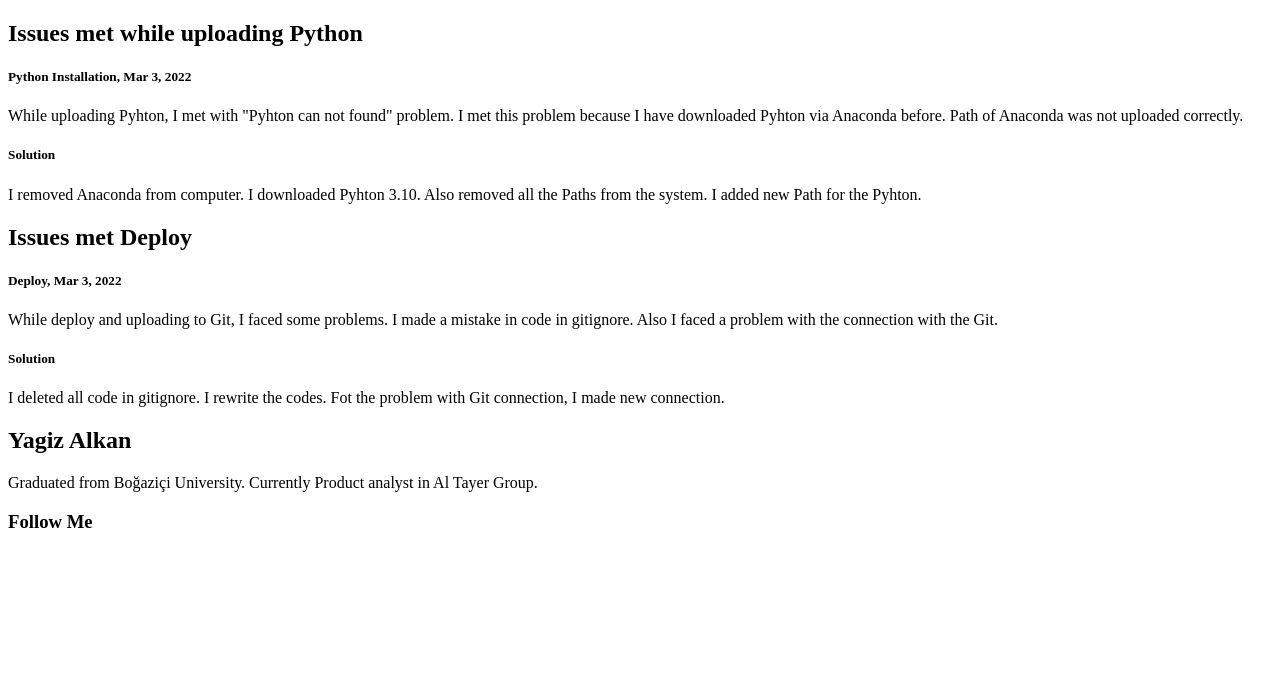
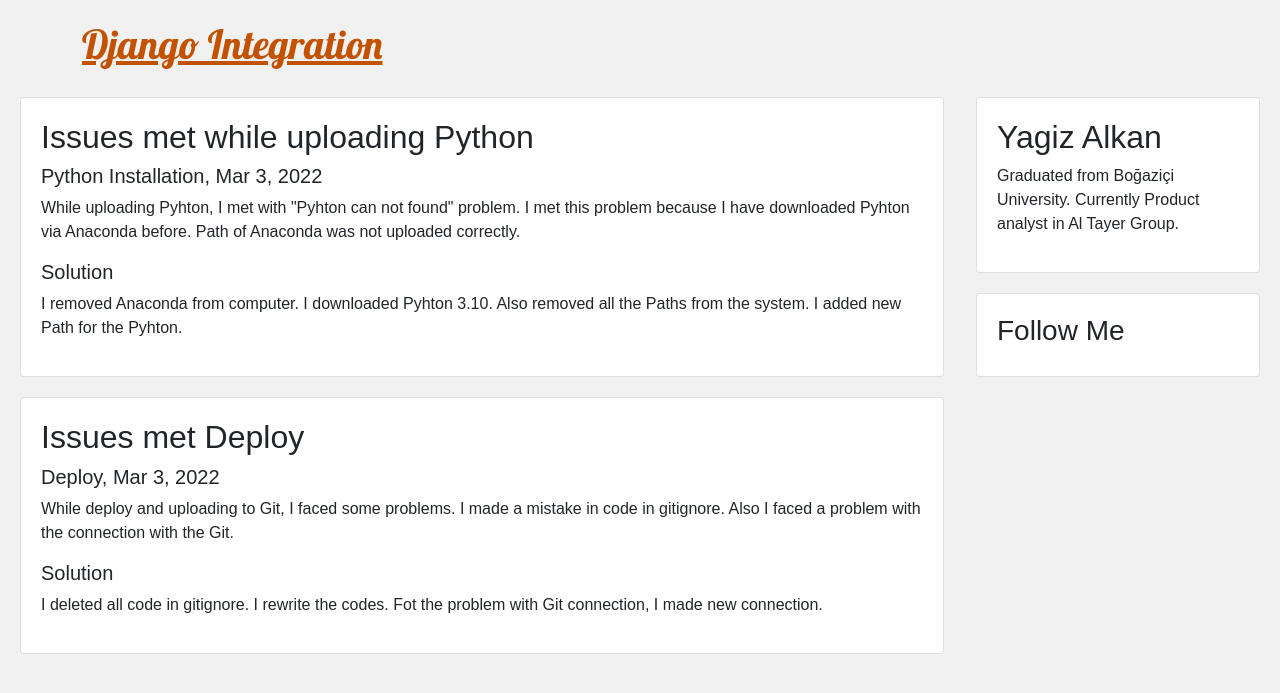
Before and after one commit to YagizAlkan01/SWE573, a Django app: page / in a window 1280 px wide. Shown: the top 693 px of the page. Run offline with Django 3.2, Linux system fonts and the light colour scheme.

Commit message:
Modified HTML and CSS.

```diff
--- /dev/null
+++ b/blog/static/css/blog.css
@@ -0,0 +1,69 @@
+h1 a, h2 a {
+    color: #C25100;
+    font-family: 'Lobster';
+}
+
+body {
+  font-family: Arial;
+  padding: 20px;
+  background: #f1f1f1;
+}
+
+/* Header/Blog Title */
+.header {
+  padding: 30px;
+  font-size: 40px;
+  text-align: center;
+  background: white;
+}
+
+/* Create two unequal columns that floats next to each other */
+/* Left column */
+.leftcolumn {
+  float: left;
+  width: 75%;
+}
+
+/* Right column */
+.rightcolumn {
+  float: left;
+  width: 25%;
+  padding-left: 20px;
+}
+
+/* Fake image */
+.fakeimg {
+  background-color: #aaa;
+  width: 100%;
+  padding: 20px;
+}
+
+/* Add a card effect for articles */
+.card {
+  background-color: white;
+  padding: 20px;
+  margin-top: 20px;
+}
+
+/* Clear floats after the columns */
+.row:after {
+  content: "";
+  display: table;
+  clear: both;
+}
+
+/* Footer */
+.footer {
+  padding: 20px;
+  text-align: center;
+  background: #ddd;
+  margin-top: 20px;
+}
+
+/* Responsive layout - when the screen is less than 800px wide, make the two columns stack on top of each other instead of next to each other */
+@media screen and (max-width: 800px) {
+  .leftcolumn, .rightcolumn {
+    width: 100%;
+    padding: 0;
+  }
+}
--- a/blog/templates/blog/post_list.html
+++ b/blog/templates/blog/post_list.html
@@ -1,12 +1,23 @@
+{% load static %}
 <!DOCTYPE html>
 <html>
     <head>
+      <link rel="stylesheet" href="https://cdn.jsdelivr.net/npm/bootstrap@5.1.3/dist/css/bootstrap.min.css" integrity="sha384-1BmE4kWBq78iYhFldvKuhfTAU6auU8tT94WrHftjDbrCEXSU1oBoqyl2QvZ6jIW3" crossorigin="anonymous">
+
+      <link rel="stylesheet" href="{% static 'css/blog.css' %}">
+      <link href="//fonts.googleapis.com/css?family=Lobster&subset=latin,latin-ext" rel="stylesheet" type="text/css">
+
         <title>Yagiz's Blog</title>
     </head>
     <body>
+    <header class="page-header">
+    <div class="container">
+        <h1><a href="/">Django Integration</a></h1>
+    </div>
+    </header>
 
        <div class="row">
-  <div class="leftcolumn">
+    <div class="leftcolumn">
     <div class="card">
       <h2>Issues met while uploading Python</h2>
       <h5>Python Installation, Mar 3, 2022</h5>
```
